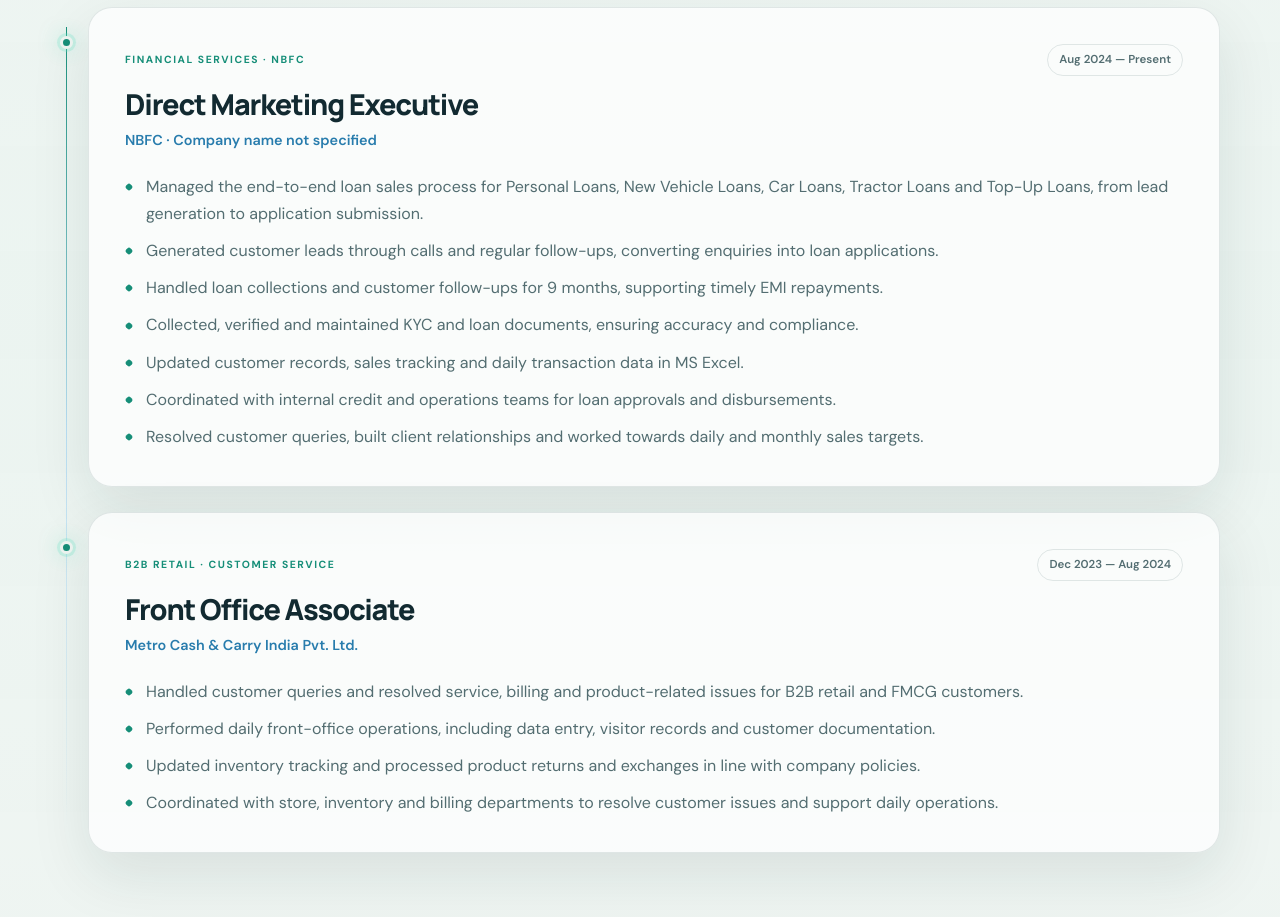
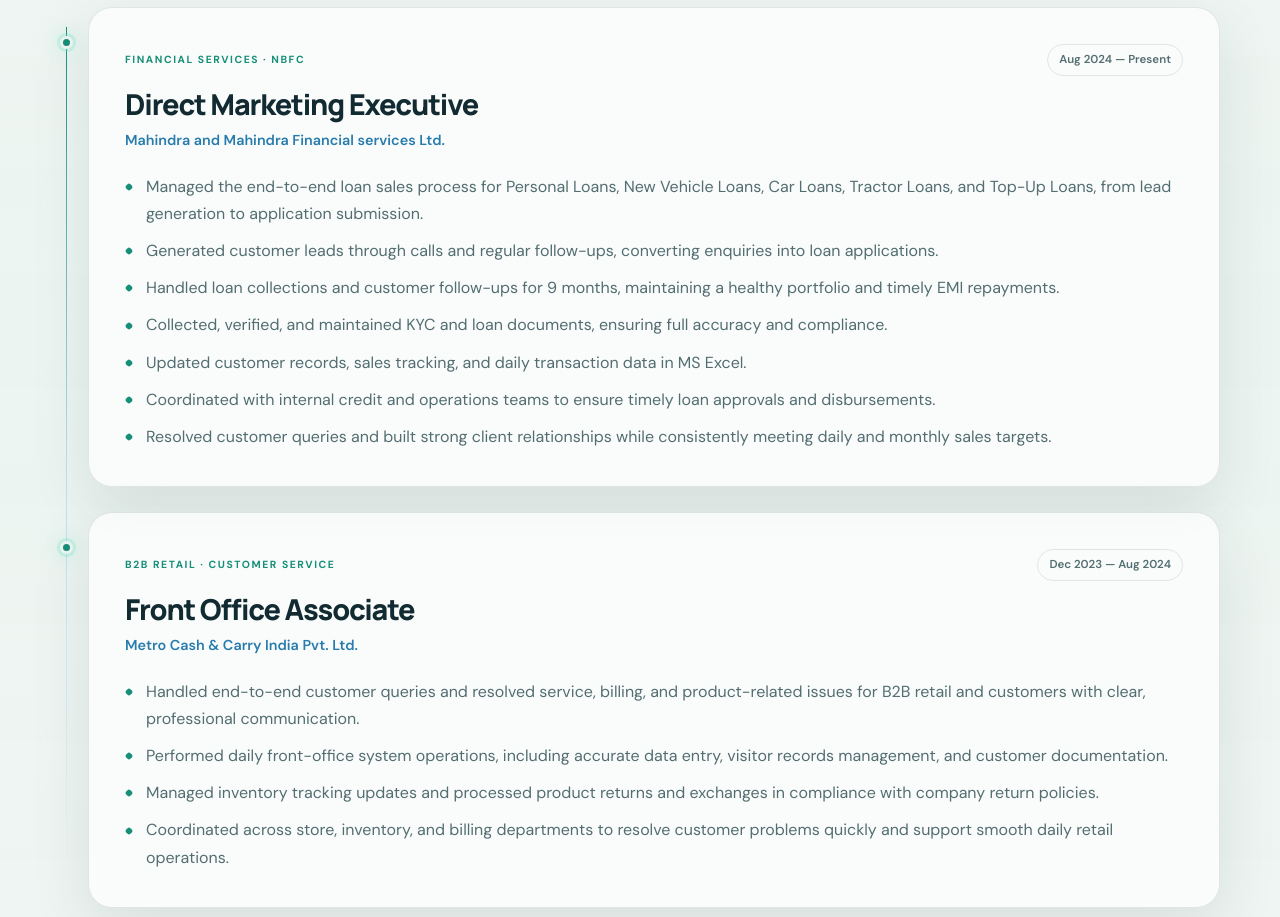
Before and after one commit to codeXafzal/imran-portfolio-, a plain HTML site: page index.html in a window 1280 px wide. Shown: the part 1880-2797 px from the top of the page. Drawn offline with Linux system fonts and the light colour scheme.

Commit message:
Update resume content with official PDF and fix direct PDF download option

```diff
--- a/index.html
+++ b/index.html
@@ -66,7 +66,7 @@
           <p class="hero-description reveal">B.Sc. Computer Science graduate with 2+ years of experience across NBFC loan operations and customer service. Interested in Business Analyst and Operations Analyst opportunities.</p>
           <div class="hero-actions reveal">
             <button class="button button-primary" id="openResume" type="button">View resume <span aria-hidden="true">↗</span></button>
-            <button class="button button-secondary" id="downloadResume" type="button">Download PDF <span aria-hidden="true">↓</span></button>
+            <a class="button button-secondary" id="downloadResume" href="Imran_Khan_Resume.pdf" download="Imran_Khan_Resume.pdf">Download PDF <span aria-hidden="true">↓</span></a>
           </div>
           <div class="hero-contact reveal">
             <a class="text-link" href="tel:+919611517897"><span class="link-icon" aria-hidden="true">↗</span> Call Imran</a>
@@ -117,15 +117,15 @@
             <div class="experience-card glass-card">
               <div class="experience-meta"><span class="eyebrow">FINANCIAL SERVICES · NBFC</span><span class="date-pill">Aug 2024 — Present</span></div>
               <h3>Direct Marketing Executive</h3>
-              <p class="company-name">NBFC · Company name not specified</p>
+              <p class="company-name">Mahindra and Mahindra Financial services Ltd.</p>
               <ul class="detail-list">
-                <li>Managed the end-to-end loan sales process for Personal Loans, New Vehicle Loans, Car Loans, Tractor Loans and Top-Up Loans, from lead generation to application submission.</li>
+                <li>Managed the end-to-end loan sales process for Personal Loans, New Vehicle Loans, Car Loans, Tractor Loans, and Top-Up Loans, from lead generation to application submission.</li>
                 <li>Generated customer leads through calls and regular follow-ups, converting enquiries into loan applications.</li>
-                <li>Handled loan collections and customer follow-ups for 9 months, supporting timely EMI repayments.</li>
-                <li>Collected, verified and maintained KYC and loan documents, ensuring accuracy and compliance.</li>
-                <li>Updated customer records, sales tracking and daily transaction data in MS Excel.</li>
-                <li>Coordinated with internal credit and operations teams for loan approvals and disbursements.</li>
-                <li>Resolved customer queries, built client relationships and worked towards daily and monthly sales targets.</li>
+                <li>Handled loan collections and customer follow-ups for 9 months, maintaining a healthy portfolio and timely EMI repayments.</li>
+                <li>Collected, verified, and maintained KYC and loan documents, ensuring full accuracy and compliance.</li>
+                <li>Updated customer records, sales tracking, and daily transaction data in MS Excel.</li>
+                <li>Coordinated with internal credit and operations teams to ensure timely loan approvals and disbursements.</li>
+                <li>Resolved customer queries and built strong client relationships while consistently meeting daily and monthly sales targets.</li>
               </ul>
             </div>
           </article>
@@ -136,10 +136,10 @@
               <h3>Front Office Associate</h3>
               <p class="company-name">Metro Cash &amp; Carry India Pvt. Ltd.</p>
               <ul class="detail-list">
-                <li>Handled customer queries and resolved service, billing and product-related issues for B2B retail and FMCG customers.</li>
-                <li>Performed daily front-office operations, including data entry, visitor records and customer documentation.</li>
-                <li>Updated inventory tracking and processed product returns and exchanges in line with company policies.</li>
-                <li>Coordinated with store, inventory and billing departments to resolve customer issues and support daily operations.</li>
+                <li>Handled end-to-end customer queries and resolved service, billing, and product-related issues for B2B retail and customers with clear, professional communication.</li>
+                <li>Performed daily front-office system operations, including accurate data entry, visitor records management, and customer documentation.</li>
+                <li>Managed inventory tracking updates and processed product returns and exchanges in compliance with company return policies.</li>
+                <li>Coordinated across store, inventory, and billing departments to resolve customer problems quickly and support smooth daily retail operations.</li>
               </ul>
             </div>
           </article>
@@ -211,20 +211,20 @@
 
   <div class="modal-backdrop" id="resumeModal" aria-hidden="true">
     <section class="resume-dialog" role="dialog" aria-modal="true" aria-labelledby="resumeDialogTitle" tabindex="-1">
-      <header class="resume-toolbar"><div><span class="toolbar-eyebrow">DOCUMENT PREVIEW</span><strong id="resumeDialogTitle">Imran Khan — Resume</strong></div><div class="resume-toolbar-actions"><button class="toolbar-download" id="printResume" type="button">Save as PDF ↓</button><button class="toolbar-close" id="closeResume" type="button" aria-label="Close resume">✕</button></div></header>
+      <header class="resume-toolbar"><div><span class="toolbar-eyebrow">DOCUMENT PREVIEW</span><strong id="resumeDialogTitle">Imran Khan — Resume</strong></div><div class="resume-toolbar-actions"><a class="toolbar-download" id="printResume" href="Imran_Khan_Resume.pdf" download="Imran_Khan_Resume.pdf">Download PDF ↓</a><button class="toolbar-close" id="closeResume" type="button" aria-label="Close resume">✕</button></div></header>
       <div class="resume-scroll">
         <article class="resume-sheet" id="resumeSheet">
-          <header class="resume-heading"><h2>IMRAN KHAN</h2><p>Bengaluru, Karnataka, India <span>·</span> +91 9611517897 <span>·</span> pathanimrankhan2k@gmail.com</p><p class="resume-target">BUSINESS ANALYST / OPERATIONS ANALYST</p></header>
-          <section><h3>Professional Summary</h3><p>B.Sc. Computer Science graduate with 2+ years of NBFC experience as a Direct Marketing Executive, managing end-to-end loan operations, KYC documentation and sales tracking. Proficient in Excel and basic digital marketing, with hands-on project experience in Django and MySQL, and currently upskilling in SQL and Python. Seeking a transition into a Business Analyst, Operations Analyst or relevant analyst role.</p></section>
-          <section><h3>Skills</h3><p><b>Technical &amp; Data:</b> MS Excel, SQL (Basics), Python, MySQL, Django, HTML, CSS, JavaScript.</p><p><b>Design &amp; Digital Media:</b> Figma (Basics), UI/UX Fundamentals, Video Editing, Digital Marketing, Promotional Videos &amp; Reels.</p><p><b>Operations &amp; Domain:</b> NBFC Loan Operations, KYC &amp; Documentation, Customer Onboarding, B2B Retail Operations, Inventory &amp; Store Management.</p><p><b>Sales &amp; Professional:</b> Direct Sales &amp; Lead Generation, Customer Relationship Management, Communication, Problem-Solving, Query Resolution, Target Achievement.</p></section>
+          <header class="resume-heading"><h2>IMRAN KHAN</h2><p>Bangalore, Karnataka, India <span>·</span> +91 9611517897 <span>·</span> pathanimrankhan2k@gmail.com <span>·</span> <a href="https://imran-portfolio-alpha-puce.vercel.app" target="_blank" rel="noopener noreferrer" style="color:inherit;text-decoration:underline;">Portfolio</a></p><p class="resume-target">BUSINESS ANALYST / OPERATIONS ANALYST</p></header>
+          <section><h3>Professional Summary</h3><p>B.Sc. Computer Science graduate with 2+ years of NBFC experience as a Direct Marketing Executive, managing end-to-end loan operations, KYC documentation, and sales tracking. Proficient in Excel and basic digital marketing, with hands-on project experience in Django and MySQL, and currently upskilling in SQL and Python. Seeking a career transition into a Business Analyst, Operations Analyst, or relevant analyst role. Open to work.</p></section>
+          <section><h3>Skills</h3><p><b>Technical &amp; Data:</b> MS Excel, SQL (Basics), Python, MySQL, Django, HTML, CSS, JavaScript</p><p><b>Design &amp; Digital Media:</b> Figma (Basics), UI/UX Fundamentals, Video Editing, Digital Marketing, Promotional Videos &amp; Reels</p><p><b>Operations &amp; Domain:</b> NBFC Loan Operations (Personal, New Vehicle, Top-Up), KYC &amp; Documentation, Customer Onboarding, B2B Retail Operations, Inventory &amp; Store Management</p><p><b>Sales &amp; Professional:</b> Direct Sales &amp; Lead Generation, Customer Relationship Management (CRM), Communication, Problem-Solving, Query Resolution, Target Achievement.</p></section>
           <section><h3>Professional Experience</h3>
-            <div class="resume-role"><b>Direct Marketing Executive | NBFC</b><span>Aug 2024 – Present</span></div>
-            <ul><li>Managed loan sales for Personal Loans, New Vehicle Loans, Car Loans, Tractor Loans and Top-Up Loans, from lead generation to application submission.</li><li>Generated leads through calls and follow-ups and converted enquiries into loan applications.</li><li>Handled loan collections and customer follow-ups for 9 months, supporting timely EMI repayments.</li><li>Collected, verified and maintained KYC and loan documentation.</li><li>Updated customer records, sales tracking and daily transaction data in MS Excel.</li><li>Coordinated with credit and operations teams for loan approvals and disbursements.</li><li>Resolved customer queries and worked towards daily and monthly sales targets.</li></ul>
+            <div class="resume-role"><b>Direct Marketing Executive | Mahindra and Mahindra Financial services Ltd.</b><span>Aug 2024 – Present</span></div>
+            <ul><li>Managed the end-to-end loan sales process for Personal Loans, New Vehicle Loans, Car Loans, Tractor Loans, and Top-Up Loans, from lead generation to application submission.</li><li>Generated customer leads through calls and regular follow-ups, converting enquiries into loan applications.</li><li>Handled loan collections and customer follow-ups for 9 months, maintaining a healthy portfolio and timely EMI repayments.</li><li>Collected, verified, and maintained KYC and loan documents, ensuring full accuracy and compliance.</li><li>Updated customer records, sales tracking, and daily transaction data in MS Excel.</li><li>Coordinated with internal credit and operations teams to ensure timely loan approvals and disbursements.</li><li>Resolved customer queries and built strong client relationships while consistently meeting daily and monthly sales targets.</li></ul>
             <div class="resume-role"><b>Front Office Associate | Metro Cash &amp; Carry India Pvt. Ltd.</b><span>Dec 2023 – Aug 2024</span></div>
-            <ul><li>Resolved service, billing and product-related queries for B2B retail and FMCG customers.</li><li>Managed front-office operations, data entry, visitor records and customer documentation.</li><li>Updated inventory tracking and processed returns and exchanges under company policies.</li><li>Coordinated with store, inventory and billing teams to resolve customer issues.</li></ul>
+            <ul><li>Handled end-to-end customer queries and resolved service, billing, and product-related issues for B2B retail and customers with clear, professional communication.</li><li>Performed daily front-office system operations, including accurate data entry, visitor records management, and customer documentation.</li><li>Managed inventory tracking updates and processed product returns and exchanges in compliance with company return policies.</li><li>Coordinated across store, inventory, and billing departments to resolve customer problems quickly and support smooth daily retail operations.</li></ul>
           </section>
-          <section><h3>Academic Project</h3><div class="resume-role"><b>Bus Reservation System | Django, Python, MySQL</b><span>Academic Project</span></div><ul><li>Collaborated on a web application for registration, login, route search, ticket booking and booking history.</li><li>Built backend logic with Python and Django and used MySQL for user, schedule and booking data.</li><li>Created a responsive interface using HTML, CSS and JavaScript, including client-side validation.</li></ul></section>
-          <section><h3>Education</h3><ul><li><b>B.Sc. Computer Science</b> — The National College, Bengaluru (2024)</li><li><b>Pre-University Course (PUC)</b> — BBMP Composite College, Bengaluru (2020)</li><li><b>SSLC</b> — Sri Mahadeva High School (2018)</li></ul></section>
+          <section><h3>Academic Project</h3><div class="resume-role"><b>Bus Reservation System | Django, Python, MySQL, HTML, CSS, JavaScript</b><span>Academic Project</span></div><ul><li>Collaborated in a team to develop a web-based bus ticket booking application enabling users to register, log in, search routes, book tickets, and view past booking history.</li><li>Built backend logic using Python and Django, and structured a MySQL database to store user profiles, bus schedules, and ticket booking records. - Designed a clean, responsive user interface using HTML, CSS, and JavaScript with client-side form validation and account management features.</li></ul></section>
+          <section><h3>Education</h3><ul><li><b>Bachelor of Science in Computer Science (B.Sc. CS) -| The National college, Bengaluru</b> (2024)</li><li><b>Pre-University Course (PUC) | BBMP Composite College, Bengaluru</b> (2020)</li><li><b>SSLC | Sri Mahadeva High School</b> (2018)</li></ul></section>
         </article>
       </div>
     </section>
--- a/script.js
+++ b/script.js
@@ -35,19 +35,16 @@
   const modal = $('#resumeModal');
   const dialog = $('.resume-dialog', modal || document);
   const openResumeButton = $('#openResume');
-  const downloadResumeButton = $('#downloadResume');
   const closeResumeButton = $('#closeResume');
-  const printResumeButton = $('#printResume');
   let lastFocusedElement = null;
 
-  const openResume = (printAfterOpen = false) => {
+  const openResume = () => {
     if (!modal || !dialog) return;
     lastFocusedElement = document.activeElement;
     modal.classList.add('open');
     modal.setAttribute('aria-hidden', 'false');
     document.body.classList.add('modal-open');
     closeResumeButton?.focus();
-    if (printAfterOpen) window.setTimeout(() => window.print(), 220);
   };
   const closeResume = () => {
     if (!modal) return;
@@ -56,10 +53,8 @@
     document.body.classList.remove('modal-open');
     lastFocusedElement?.focus?.();
   };
-  openResumeButton?.addEventListener('click', () => openResume(false));
-  downloadResumeButton?.addEventListener('click', () => openResume(true));
+  openResumeButton?.addEventListener('click', openResume);
   closeResumeButton?.addEventListener('click', closeResume);
-  printResumeButton?.addEventListener('click', () => window.print());
   modal?.addEventListener('click', (event) => { if (event.target === modal) closeResume(); });
 
   document.addEventListener('keydown', (event) => {
--- a/styles.css
+++ b/styles.css
@@ -236,7 +236,7 @@ h1 { margin-bottom: 18px; font: 800 clamp(3.6rem, 7.1vw, 6.8rem)/.99 var(--font-
 .toolbar-eyebrow { color: #8ec8bb; font-size: .55rem; font-weight: 800; letter-spacing: .16em; }
 .resume-toolbar strong { font: 700 .95rem var(--font-display); }
 .resume-toolbar-actions { display: flex; align-items: center; gap: 8px; }
-.toolbar-download, .toolbar-close { min-height: 36px; border: 0; border-radius: 999px; cursor: pointer; font-size: .74rem; font-weight: 700; }
+.toolbar-download, .toolbar-close { display: inline-flex; align-items: center; justify-content: center; min-height: 36px; border: 0; border-radius: 999px; cursor: pointer; font-size: .74rem; font-weight: 700; text-decoration: none; }
 .toolbar-download { padding: 0 14px; color: #06251f; background: #70e4c6; }
 .toolbar-close { width: 36px; color: #f0f7f5; background: rgba(255,255,255,.12); font-size: .9rem; }
 .resume-scroll { overflow: auto; overscroll-behavior: contain; -webkit-overflow-scrolling: touch; }
```
Also changed, not shown: 1 other file.
